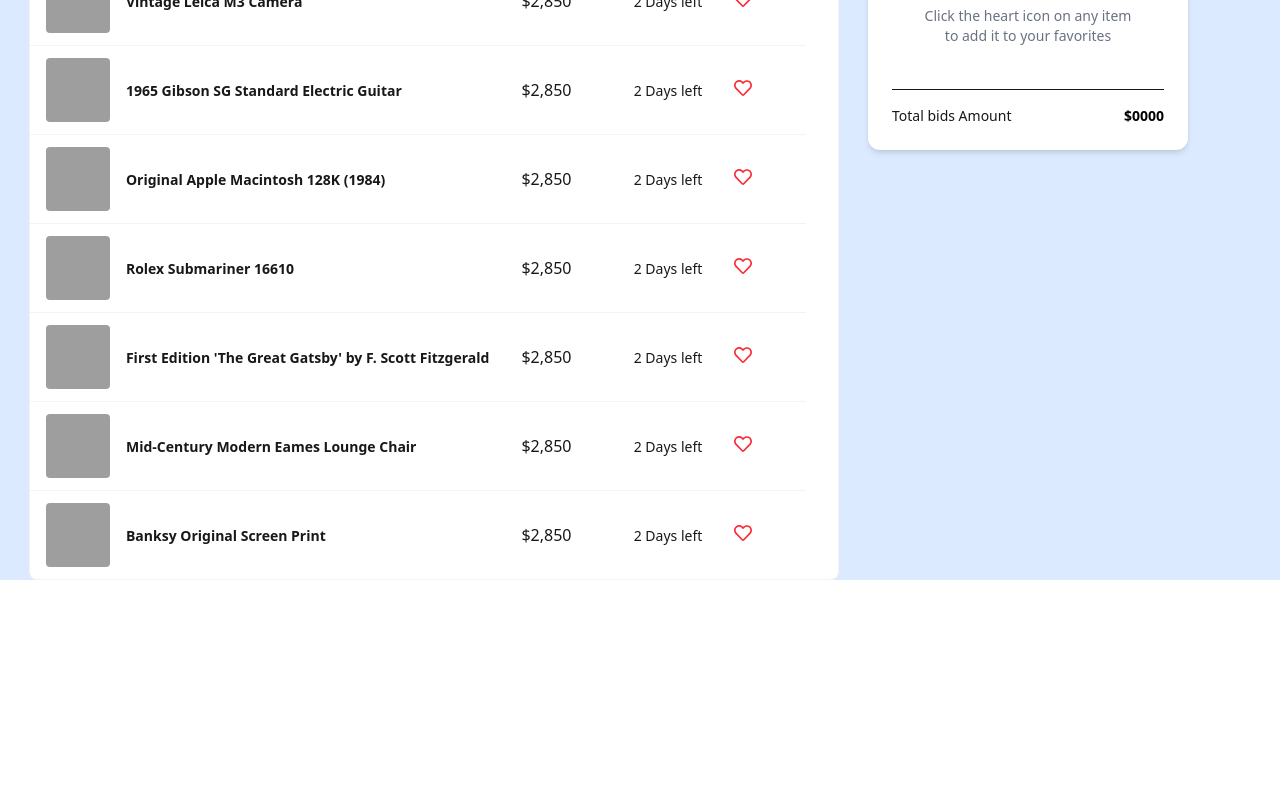
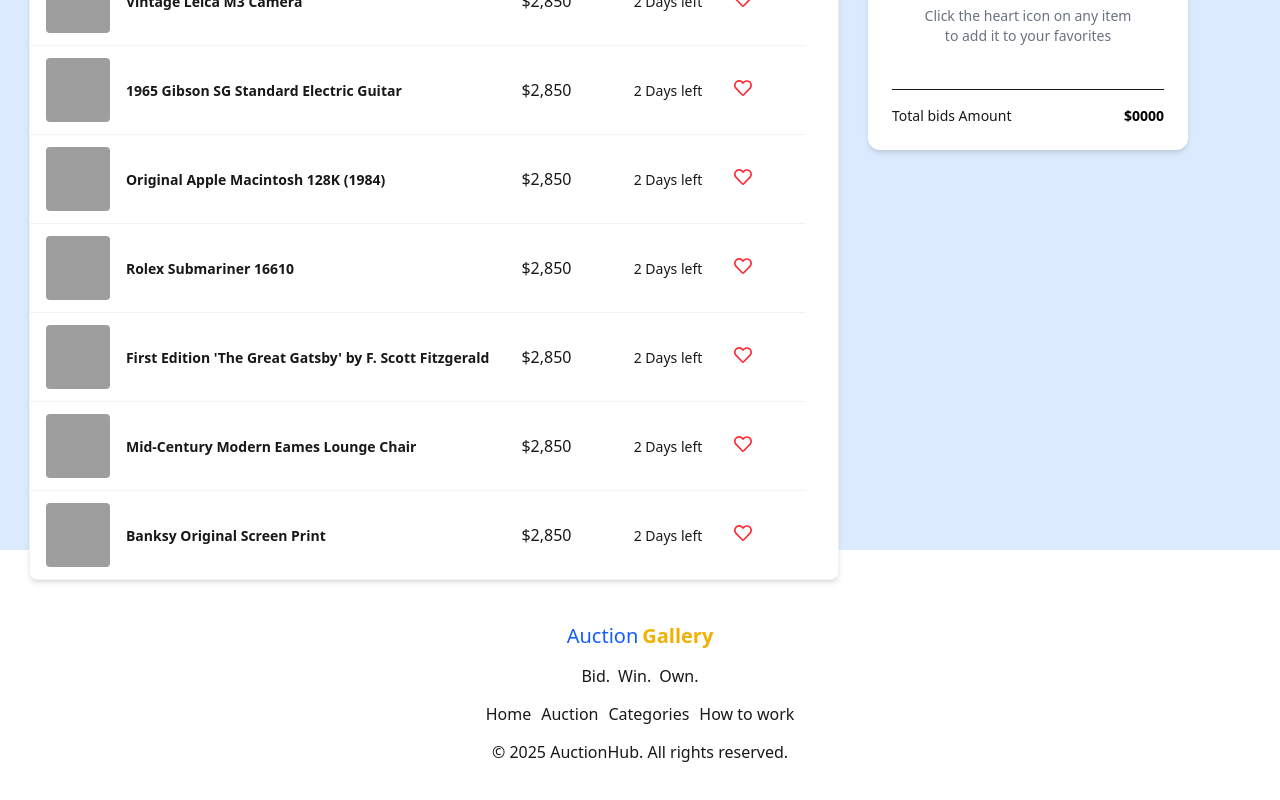
Before and after one commit to BinaryBard2129/simple-react-a7, a React (Vite) app: page / in a window 1280 px wide. Shown: the part 1003-1803 px from the top of the page. Before the commit the page ends 1583 px from the top, so only its background shows below. Built offline with nearby package versions, Linux system fonts and the light colour scheme; grey boxes are pictures that could not be loaded.

Commit message:
added footer

```diff
--- a/src/App.jsx
+++ b/src/App.jsx
@@ -1,6 +1,7 @@
 
 
 import './App.css'
+import Footer from './Components/Footer/Footer'
 import Auctions from './Components/Auctions/Auctions'
 import Banner from './Components/Banner/Banner'
 import Navbar from './Components/Navbar/Navbar'
@@ -17,7 +18,7 @@ function App() {
 
       <Navbar></Navbar>
       <Banner></Banner>
-      <div className='bg-blue-100 '>
+      <div className='bg-blue-100 h-[60vw]'>
       <div className='Main-Container flex'>
         <div className='left-container w-[70%]'>
            <Auctions></Auctions>
@@ -44,6 +45,7 @@ function App() {
         </div>
       </div>
       </div>
+      <Footer></Footer>
     </>
   )
 }
--- a/src/Components/Auction/Auction.jsx
+++ b/src/Components/Auction/Auction.jsx
@@ -3,7 +3,7 @@ import { FaRegHeart } from 'react-icons/fa';
 const Auction = ({auctions}) => {
     return (
         <div>
-         <div className="overflow-x-auto rounded-box border border-base-content/5 bg-base-100">
+         <div className="overflow-x-auto rounded-box border border-base-content/5 bg-base-100 shadow-md">
       <table className="table">
         <thead>
           <tr>
--- /dev/null
+++ b/src/Components/Footer/Footer.jsx
@@ -0,0 +1,25 @@
+import React from 'react';
+
+const Footer = () => {
+    return (
+        <div className='h-[230px] w-full' >
+            <div className='flex flex-col justify-center items-center text-center mt-18 gap-3.5'>
+            <h1 className='text-xl'><span className='text-blue-600'>Auction</span><span className='text-yellow-500 font-bold ml-1'>Gallery</span></h1>
+            <div className='flex gap-2'>
+                <h3>Bid.</h3>
+                <h3>Win.</h3>
+                <h3>Own.</h3>
+            </div>
+            <div className='flex gap-2.5'>
+                <h3>Home</h3>
+                <h3>Auction</h3>
+                <h3>Categories</h3>
+                <h3>How to work</h3>
+            </div>
+            <p>© 2025 AuctionHub. All rights reserved.</p>
+            </div>
+        </div>
+    );
+};
+
+export default Footer;
```
